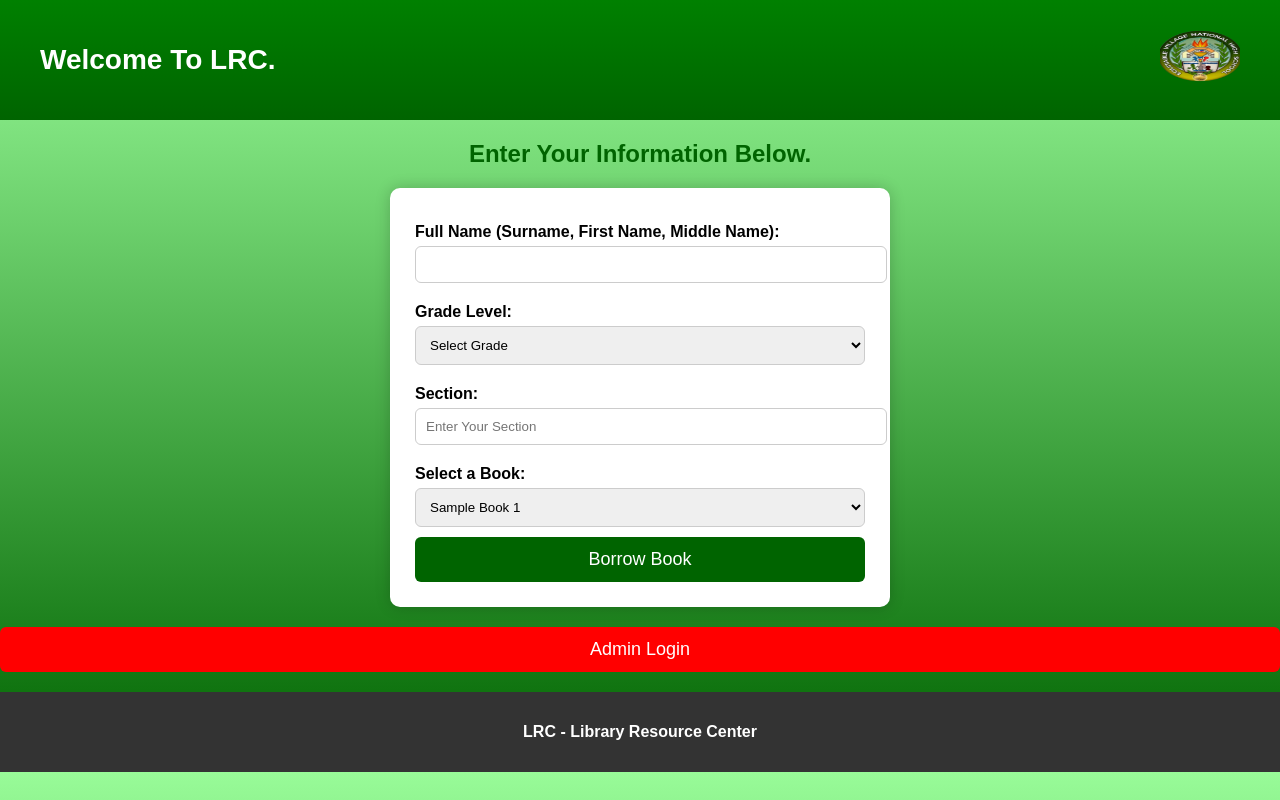
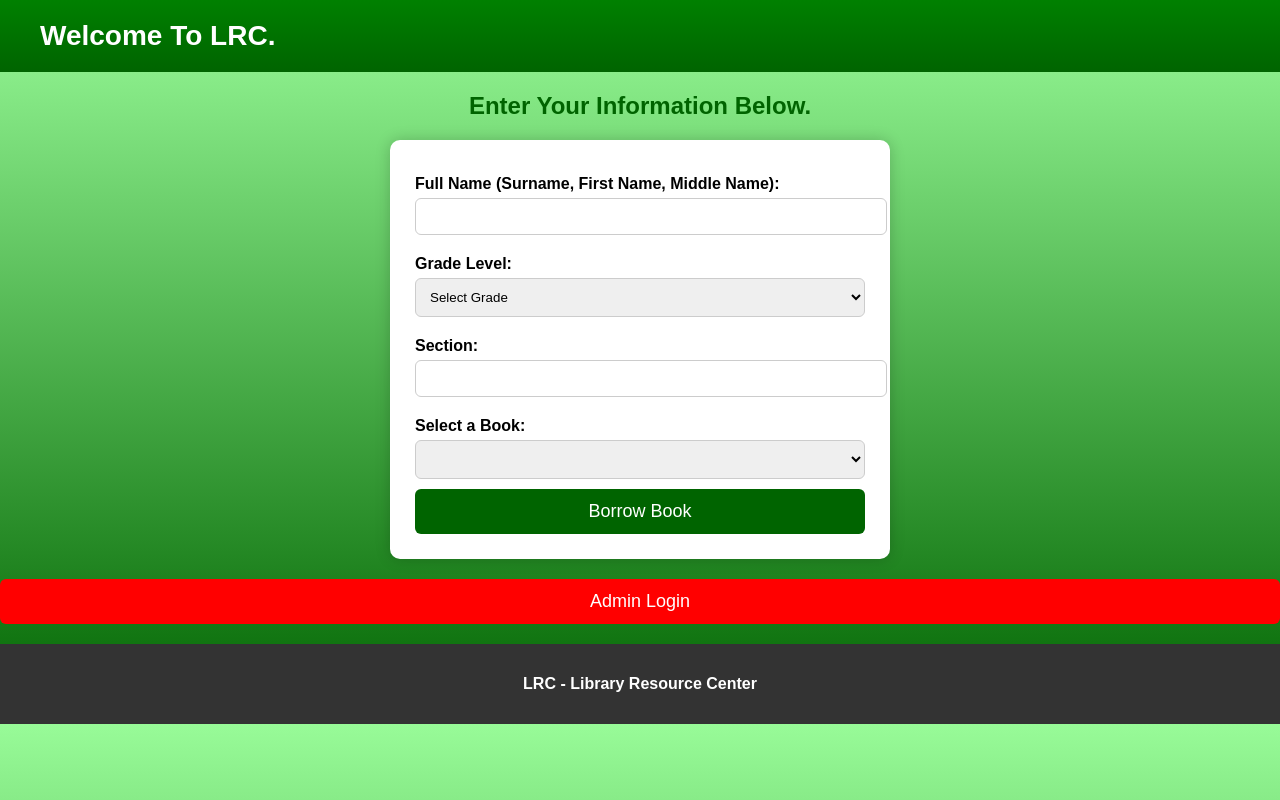
Before and after one commit to Lrcevnhs/Lrcevnhs, a plain HTML site: page index.html in a window 1280 px wide. Drawn offline with Linux system fonts and the light colour scheme.

Commit message:
Update index.html

```diff
--- a/index.html
+++ b/index.html
@@ -5,13 +5,12 @@
   <meta name="viewport" content="width=device-width, initial-scale=1.0">
   <title>Library Management System</title>
   <link rel="stylesheet" href="s.css">
-  <script defer src="script.js"></script>
+  <script defer src="index.js"></script>
 </head>
 <body>
 
   <header>
     <h1>Welcome To LRC.</h1>
-    <img src="imgss.png" alt="School Logo" class="logo">
   </header>
 
   <main>
@@ -30,7 +29,7 @@
       </select>
 
       <label for="student-section">Section:</label>
-      <input type="text" id="student-section" placeholder="Enter Your Section" required>
+      <input type="text" id="student-section" required>
 
       <label for="book-title">Select a Book:</label>
       <select id="book-title"></select>
```
